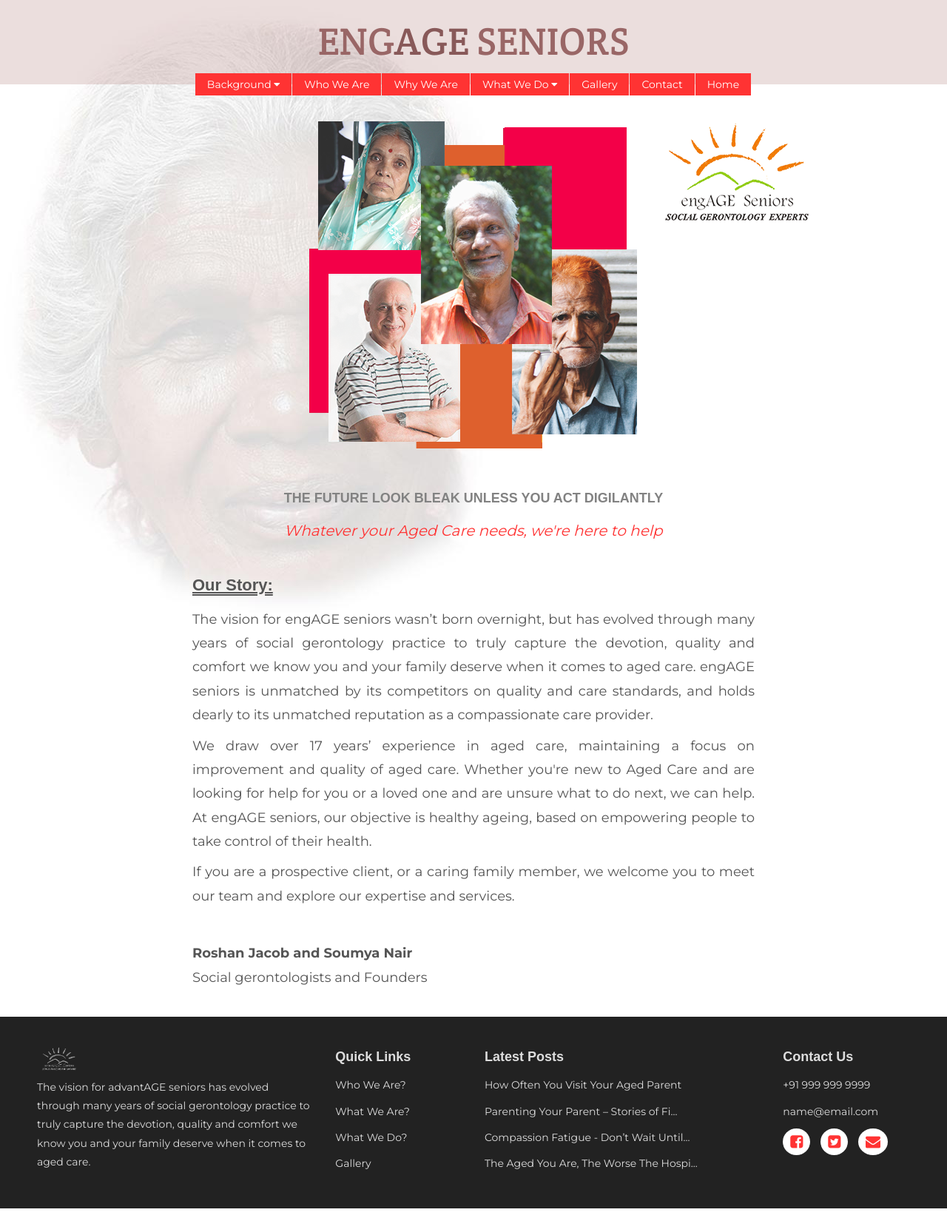
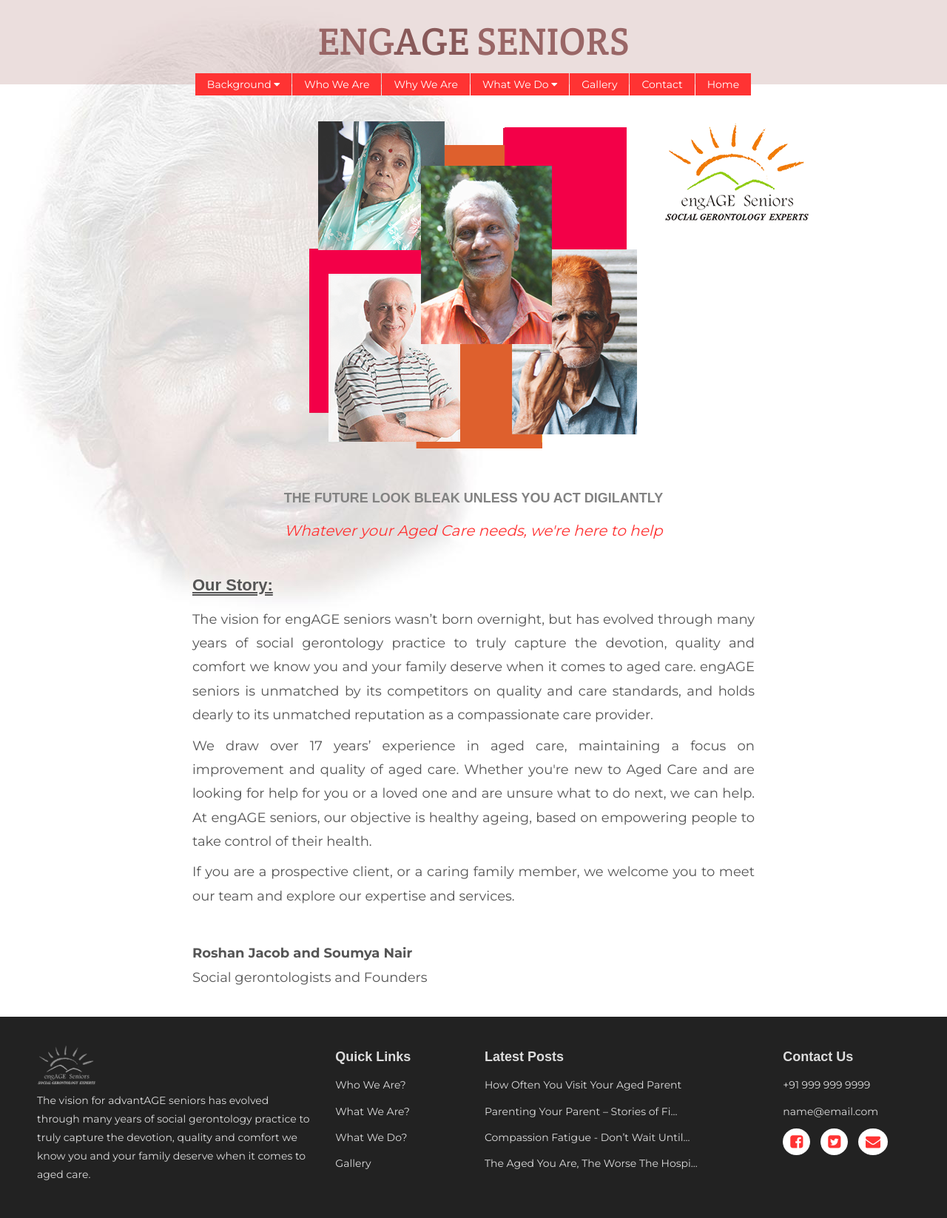
Before and after one commit to sharathdt/advantage-india, a Jekyll site: the page built from index.html, in a window 1280 px wide. Shown: the whole page at 74% size. Built offline with Jekyll 4.4.1, drawn with Linux system fonts in a browser that asks for light colours.

Commit message:
footer logo updated

```diff
--- a/_layouts/default.html
+++ b/_layouts/default.html
@@ -81,7 +81,7 @@
     <footer>
        <div class="r footer-content">
         <div class="c-4 logo-details">
-            <img width="60" src="{{site.baseurl}}/img/Logo.png" alt="{{site.title}}">
+            <img width="80" src="{{site.baseurl}}/img/Logo-3.png" alt="{{site.title}}">
             <p class="text-left">{{site.description}}</p>
         </div>
         <div class="c-2 page-links">
```
Also changed, not shown: img/Logo-3.png (added).
